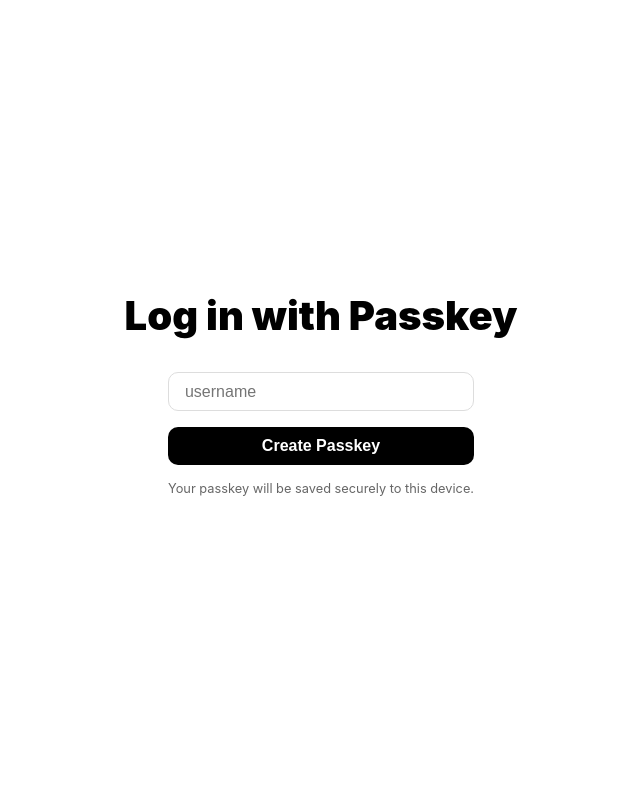
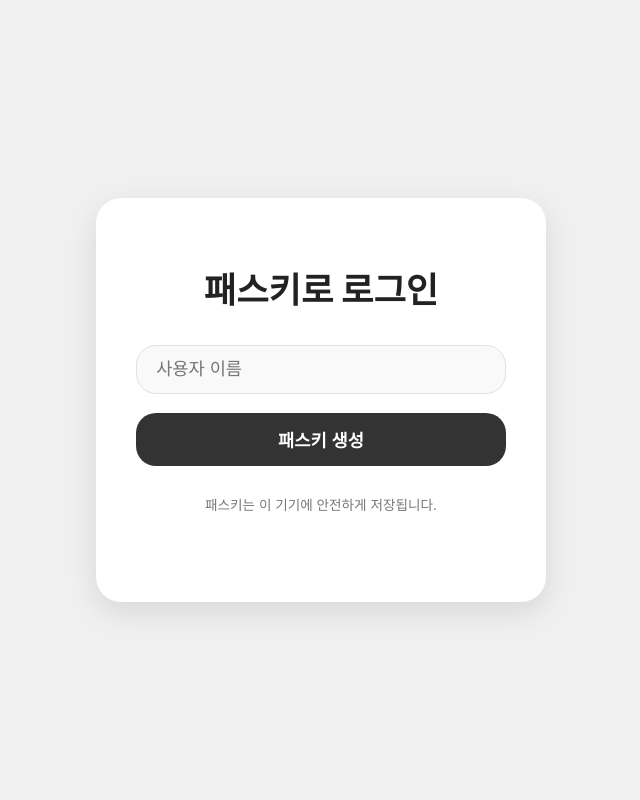
Before and after one commit to swoiun/passkey, a Flask app: page / in a window 1280 px wide. Shown: the whole page, without its empty margins (319-959 px from the left). Run offline with Flask 3, Linux system fonts and the light colour scheme.

Commit message:
edit style

```diff
--- a/app.py
+++ b/app.py
@@ -13,43 +13,77 @@ import os
 import base64
 import json
 
+# Flask 애플리케이션 초기화
 app = Flask(__name__)
+# 세션 관리를 위한 시크릿 키 설정 (보안을 위해 실제 배포 시에는 강력한 키 사용)
 app.secret_key = os.urandom(32)
 
-RP_NAME = "Test Passkey Site"
+# Relying Party (RP) 정보 설정
+# RP_NAME: 사용자에게 표시될 웹사이트 이름
+RP_NAME = "Passkey Test Site"
+# RP_ID: 웹사이트의 도메인 (예: "example.com"). localhost 환경에서는 "localhost"
 RP_ID = "localhost"
+# ORIGIN: 웹사이트의 전체 URL (프로토콜, 도메인, 포트 포함)
 ORIGIN = "http://localhost:8000"
 
+# 정적 파일 경로 설정 (CSS, JS 파일이 /static/ 디렉토리에 있다고 가정)
+# Flask는 기본적으로 static 폴더를 정적 파일 제공에 사용합니다.
 
 @app.route("/")
 def register():
+    """
+    루트 경로 ("/")로 접속하면 register.html 템플릿을 렌더링합니다.
+    이 페이지에서 사용자는 패스키 등록을 시작할 수 있습니다.
+    """
     return render_template("register.html")
 
 @app.route("/generate-registration-options", methods=["POST"])
 def generate_registration_options():
+    """
+    클라이언트로부터 사용자 이름을 받아 패스키 등록을 위한 옵션을 생성합니다.
+    이 옵션은 WebAuthn API 호출에 사용됩니다.
+    """
     username = request.json.get("username")
+    if not username:
+        return jsonify({"message": "사용자 이름이 필요합니다."}), 400
+
+    # 사용자 ID 생성 (각 사용자마다 고유해야 함)
+    # 실제 애플리케이션에서는 데이터베이스에서 사용자 ID를 가져와야 합니다.
     user_id = os.urandom(16)
 
+    # 세션에 사용자 ID와 사용자 이름을 저장합니다.
+    # 이는 이후 패스키 등록 완료 후 검증 단계에서 사용될 수 있습니다.
     session["user_id"] = base64.urlsafe_b64encode(user_id).decode("utf-8")
     session["username"] = username
 
+    # PublicKeyCredentialCreationOptions 객체 생성
+    # 이 객체는 WebAuthn API의 navigator.credentials.create() 함수에 전달됩니다.
     options = PublicKeyCredentialCreationOptions(
-        rp=PublicKeyCredentialRpEntity(id=RP_ID, name=RP_NAME),
-        user=PublicKeyCredentialUserEntity(id=user_id, name=username, display_name=username),
-        challenge=os.urandom(32),
+        rp=PublicKeyCredentialRpEntity(id=RP_ID, name=RP_NAME), # Relying Party 정보
+        user=PublicKeyCredentialUserEntity(id=user_id, name=username, display_name=username), # 사용자 정보
+        challenge=os.urandom(32), # 서버에서 생성한 임의의 바이트 시퀀스 (보안을 위해 중요)
         pub_key_cred_params=[
+            # 지원하는 공개 키 자격 증명 유형 및 알고리즘
+            # alg=-7은 ES256 (ECDSA with P-256 and SHA-256)을 의미합니다.
             PublicKeyCredentialParameters(type="public-key", alg=-7)
         ],
         authenticator_selection=AuthenticatorSelectionCriteria(
+            # 인증자 선택 기준: 사용자 확인을 선호 (예: 지문, PIN)
             user_verification=UserVerificationRequirement.PREFERRED
         ),
-        timeout=60000,
-        attestation=AttestationConveyancePreference.NONE
+        timeout=60000, # 작업 시간 초과 (밀리초)
+        attestation=AttestationConveyancePreference.NONE # 증명 선호도 (간소화)
     )
 
+    # 생성된 challenge를 세션에 저장합니다.
+    # 이는 클라이언트에서 패스키가 생성된 후 서버에서 검증할 때 사용됩니다.
     session["challenge"] = base64.urlsafe_b64encode(options.challenge).decode("utf-8")
 
+    # WebAuthn 옵션 객체를 JSON 형식으로 변환하여 클라이언트에 반환
     return jsonify(json.loads(options_to_json(options)))
 
+# 애플리케이션 실행
 if __name__ == "__main__":
+    # debug=True는 개발 중 코드 변경 시 서버를 자동으로 재시작하고 디버깅 정보를 제공합니다.
+    # 실제 배포 환경에서는 debug=False로 설정해야 합니다.
     app.run(host="localhost", port=8000, debug=True)
--- a/static/css/style.css
+++ b/static/css/style.css
@@ -1,94 +1,138 @@
 body {
   margin: 0;
   height: 100vh;
-  background-color: #fff;
-  color: #000;
-  font-family: -apple-system;
+  background-color: #f0f0f0; /* 밝은 회색 배경 */
+  color: #333; /* 기본 텍스트 색상 */
+  font-family: 'Inter', -apple-system, BlinkMacSystemFont, 'Segoe UI', Roboto, Oxygen, Ubuntu, Cantarell, 'Open Sans', 'Helvetica Neue', sans-serif;
   display: flex;
   flex-direction: column;
   justify-content: center;
   align-items: center;
+  overflow: hidden; /* 스크롤 방지 */
+}
+
+.container {
+  background-color: #ffffff;
+  padding: 2.5rem;
+  border-radius: 25px; /* 스쿼클 느낌을 위해 곡률 증가 */
+  box-shadow: 0 10px 30px rgba(0, 0, 0, 0.1); /* 부드러운 그림자 */
+  display: flex;
+  flex-direction: column;
+  align-items: center;
+  max-width: 450px; /* 컨테이너 최대 너비 유지 */
+  width: 90%; /* 반응형 너비 */
+  box-sizing: border-box;
 }
 
 h1 {
   margin-bottom: 2rem;
-  font-weight: 900;
-  font-size: 2.5rem;
+  font-weight: 800;
+  font-size: 2.2rem;
+  color: #222; /* 진한 검정색 제목 */
+  text-align: center;
 }
 
 form {
-  gap: 1rem;
+  width: 100%;
+  gap: 1.2rem; /* 요소 간 간격 */
   display: flex;
   flex-direction: column;
 }
 
 input {
-  padding: 0.6rem 1rem;
-  font-size: 1rem;
-  border: 1px solid #ddd;
-  border-radius: 10px;
+  padding: 0.8rem 1.2rem;
+  font-size: 1.1rem;
+  border: 1px solid #e0e0e0; /* 밝은 회색 테두리 */
+  border-radius: 20px; /* 스쿼클 느낌을 위해 곡률 증가 */
   outline: none;
-  transition: border-color 0.3s ease, box-shadow 0.3s ease, transform 0.3s ease;
-  background: #fff;
+  transition: border-color 0.3s ease, box-shadow 0.3s ease;
+  background: #f9f9f9; /* 아주 밝은 회색 배경 */
+  width: 100%;
+  box-sizing: border-box;
 }
 
 input:hover {
-  box-shadow: 0 6px 12px rgba(0, 0, 0, 0.1);
-  transform: translateY(-4px);
+  border-color: #c0c0c0; /* 호버 시 약간 진한 회색 */
 }
 
 input:focus {
-  border-color: #000;
-  transform: translateY(0);
-}
-
-input:focus:hover {
-  box-shadow: 0 6px 12px rgba(0, 0, 0, 0);
+  border-color: #555; /* 포커스 시 진한 회색 테두리 */
+  box-shadow: 0 0 0 3px rgba(85, 85, 85, 0.2); /* 포커스 시 회색 그림자 */
+  background: #ffffff;
 }
 
 button {
-  background-color: #000;
+  background-color: #333; /* 버튼 기본 색상 (진한 회색) */
   color: #fff;
   border: none;
-  padding: 0.6rem 1.2rem;
-  font-size: 1rem;
-  font-weight: 600;
-  border-radius: 10px;
+  padding: 0.9rem 1.5rem;
+  font-size: 1.1rem;
+  font-weight: 700;
+  border-radius: 20px; /* 스쿼클 느낌을 위해 곡률 증가 */
   cursor: pointer;
-  transition: background-color 0.3s ease, transform 0.3s ease, box-shadow 0.3s ease;
+  transition: background-color 0.2s ease, transform 0.2s ease, box-shadow 0.2s ease;
+  width: 100%;
+  box-sizing: border-box;
 }
 
 button:hover {
-  background-color: #111;
-  box-shadow: 0 6px 12px rgba(0, 0, 0, 0.1);
-  transform: translateY(-4px);
+  background-color: #1a1a1a; /* 호버 시 더 진한 회색 */
+  transform: translateY(2px); /* 아래로 살짝 이동 */
+  box-shadow: 0 4px 8px rgba(0, 0, 0, 0.1); /* 그림자 효과 */
 }
 
 button:active {
-  background-color: #000;
-  box-shadow: 0 3px 8px rgba(0, 0, 0, 0);
-  transform: translateY(0);
+  background-color: #000; /* 클릭 시 검정색 */
+  transform: translateY(4px); /* 더 깊이 눌리는 느낌 */
+  box-shadow: 0 1px 2px rgba(0, 0, 0, 0.1); /* 그림자 더 작게 */
 }
 
 small {
-  display: flex;
-  flex-direction: column;
-  font-size: 0.8rem;
-  color: #666;
+  display: block; /* 블록 요소로 변경하여 줄바꿈 */
+  font-size: 0.85rem;
+  color: #777;
+  text-align: center;
+  margin-top: 0.5rem;
 }
 
-
-#result {
-  margin-top: 1rem;
+.message-box {
+  margin-top: 1.5rem;
   font-size: 1rem;
-  height: 1.5rem;
+  min-height: 1.5rem; /* 메시지 공간 확보 */
   text-align: center;
+  padding: 0.5rem;
+  border-radius: 15px; /* 스쿼클 느낌을 위해 곡률 증가 */
+  width: 100%;
+  box-sizing: border-box;
 }
 
 .success {
-  color: green;
+  color: #28a745; /* 성공 메시지 색상 (초록색 유지) */
+  background-color: #d4edda;
+  border: 1px solid #c3e6cb;
 }
 
 .error {
-  color: red;
+  color: #dc3545; /* 에러 메시지 색상 (빨간색 유지) */
+  background-color: #f8d7da;
+  border: 1px solid #f5c6cb;
 }
+
+/* 모바일 반응형 */
+@media (max-width: 600px) {
+  .container {
+    padding: 1.5rem;
+    border-radius: 20px; /* 모바일에서도 스쿼클 느낌 유지 */
+  }
+
+  h1 {
+    font-size: 1.8rem;
+    margin-bottom: 1.5rem;
+  }
+
+  input, button {
+    font-size: 1rem;
+    padding: 0.7rem 1rem;
+    border-radius: 15px; /* 모바일에서도 스쿼클 느낌 유지 */
+  }
+}
--- a/static/js/register.js
+++ b/static/js/register.js
@@ -1,54 +1,88 @@
+// HTML 요소 가져오기
 const form = document.getElementById('register-form');
 const resultDiv = document.getElementById('result');
 
+// 폼 제출 이벤트 리스너
 form.addEventListener('submit', async (e) => {
-  e.preventDefault();
+  e.preventDefault(); // 기본 폼 제출 방지
+
+  // 이전 메시지 초기화
   resultDiv.textContent = '';
-  resultDiv.className = '';
+  resultDiv.className = 'message-box'; // 기본 클래스 유지
 
-  const username = document.getElementById('username').value.trim();
+  const usernameInput = document.getElementById('username');
+  const username = usernameInput.value.trim(); // 사용자 이름 가져오기
+
+  // 사용자 이름이 비어있는지 확인
   if (!username) {
     resultDiv.textContent = `이름을 입력해주세요.`;
     resultDiv.classList.add('error');
+    usernameInput.focus(); // 입력 필드에 포커스
     return;
   }
 
   try {
+    // 서버에 패스키 등록 옵션 요청
     const res = await fetch('/generate-registration-options', {
       method: 'POST',
       headers: { 'Content-Type': 'application/json' },
       body: JSON.stringify({ username }),
     });
 
+    // 서버 응답 확인
     if (!res.ok) {
-      resultDiv.textContent = `서버에 문제가 발생했습니다.`;
+      const errorData = await res.json();
+      resultDiv.textContent = `서버 오류: ${errorData.message || '알 수 없는 오류'}`;
       resultDiv.classList.add('error');
       return;
     }
 
+    // 서버에서 받은 옵션 파싱
     const options = await res.json();
+
+    // Challenge와 User ID를 Buffer로 변환 (WebAuthn API 요구사항)
     options.challenge = base64urlToBuffer(options.challenge);
     options.user.id = base64urlToBuffer(options.user.id);
 
+    // authenticatorSelection 속성이 존재하고 userVerification이 문자열인 경우에만 설정
+    if (options.authenticatorSelection && typeof options.authenticatorSelection.userVerification === 'string') {
+      options.authenticatorSelection.userVerification = options.authenticatorSelection.userVerification;
+    }
+
+    // WebAuthn API를 사용하여 패스키 생성
     const credential = await navigator.credentials.create({ publicKey: options });
 
+    // 패스키 생성 성공 여부 확인
     if (credential) {
       resultDiv.textContent = `패스키가 성공적으로 생성되었습니다!`;
       resultDiv.classList.add('success');
+      // 여기에 생성된 패스키를 서버에 저장하는 로직을 추가할 수 있습니다.
+      // 예: fetch('/verify-registration', { method: 'POST', body: JSON.stringify(credential) });
     } else {
       resultDiv.textContent = `패스키 생성에 실패했습니다. 다시 시도해주세요.`;
       resultDiv.classList.add('error');
     }
 
   } catch (err) {
+    console.error('패스키 생성 중 오류 발생:', err);
+    // 사용자에게는 간결한 오류 메시지만 표시
     resultDiv.textContent = `패스키 생성에 실패했습니다. 다시 시도해주세요.`;
     resultDiv.classList.add('error');
   }
 });
 
+/**
+ * Base64URL 문자열을 Uint8Array 버퍼로 변환합니다.
+ * WebAuthn API는 특정 데이터를 ArrayBuffer 또는 Uint8Array 형식으로 요구합니다.
+ * @param {string} base64url - Base64URL로 인코딩된 문자열
+ * @returns {Uint8Array} - 변환된 Uint8Array 버퍼
+ */
 function base64urlToBuffer(base64url) {
+  // Base64URL은 URL 안전을 위해 '+'와 '/' 대신 '-'와 '_'를 사용하고 패딩 '='을 생략할 수 있습니다.
+  // atob()는 표준 Base64를 기대하므로 변환이 필요합니다.
   const padding = '='.repeat((4 - base64url.length % 4) % 4);
   const base64 = (base64url + padding).replace(/-/g, '+').replace(/_/g, '/');
-  const rawData = atob(base64);
+  const rawData = atob(base64); // Base64 문자열을 이진 문자열로 디코딩
+  // 이진 문자열을 Uint8Array로 변환
   return Uint8Array.from([...rawData].map(c => c.charCodeAt(0)));
 }
--- a/templates/register.html
+++ b/templates/register.html
@@ -2,19 +2,21 @@
 <html lang="en">
 <head>
   <meta charset="UTF-8" />
-  <title>Passkey-test</title>
+  <meta name="viewport" content="width=device-width, initial-scale=1.0">
+  <title>Passkey Test</title>
   <link rel="stylesheet" href="/static/css/style.css">
 </head>
 <body>
-  <h1>Log in with Passkey</h1>
-  <form id="register-form">
-    <input type="text" id="username" placeholder="username" />
-    <button type="submit">Create Passkey</button>
-    <small>Your passkey will be saved securely to this device.</small>
-  </form>
-  <div id="result"></div>
+  <div class="container">
+    <h1>패스키로 로그인</h1>
+    <form id="register-form">
+      <input type="text" id="username" placeholder="사용자 이름" required />
+      <button type="submit">패스키 생성</button>
+      <small>패스키는 이 기기에 안전하게 저장됩니다.</small>
+    </form>
+    <div id="result" class="message-box"></div>
+  </div>
 
   <script src="/static/js/register.js"></script>
 </body>
-
 </html>
```
